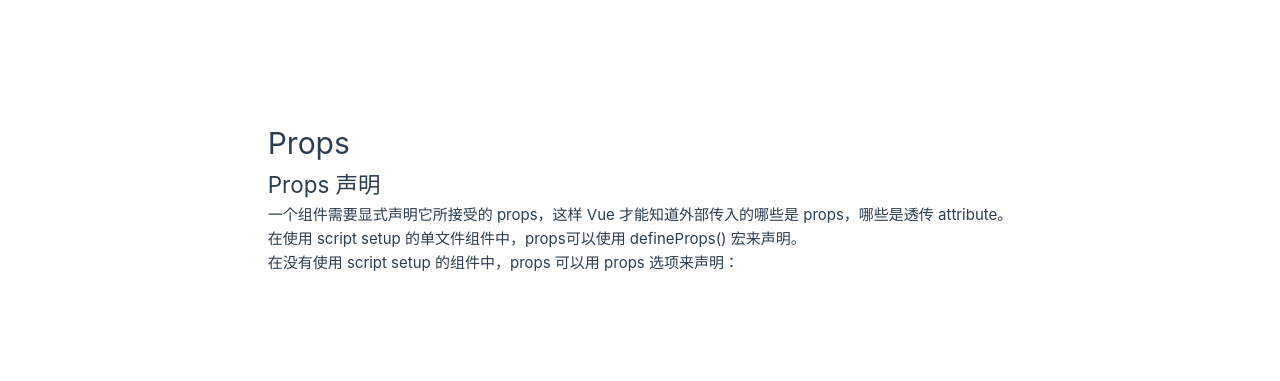
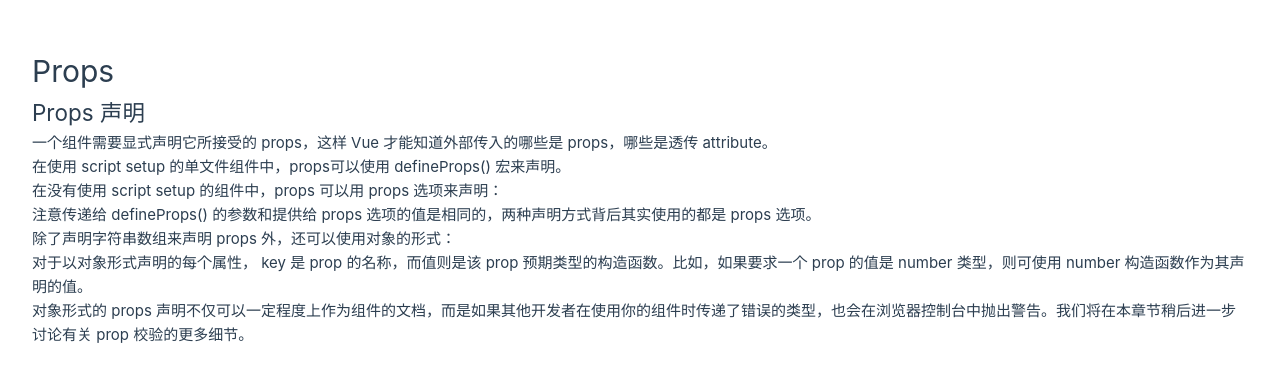
Before and after one commit to ShenlongDev/vue_xx, a Vue app: page / in a window 1280 px wide. Shown: the part 203-584 px from the top of the page. Built offline with nearby package versions, Linux system fonts and the light colour scheme.

Commit message:
docs: Props声明2
- 声明 Props 以对象形式

```diff
--- a/src/views/docs_component/ComponentProps.vue
+++ b/src/views/docs_component/ComponentProps.vue
@@ -4,18 +4,19 @@
   <p>一个组件需要显式声明它所接受的 props，这样 Vue 才能知道外部传入的哪些是 props，哪些是透传 attribute。</p>
   <p>在使用 script setup 的单文件组件中，props可以使用 defineProps() 宏来声明。</p>
   <p>在没有使用 script setup 的组件中，props 可以用 props 选项来声明：</p>
+  <p>注意传递给 defineProps() 的参数和提供给 props 选项的值是相同的，两种声明方式背后其实使用的都是 props 选项。</p>
+  <p>除了声明字符串数组来声明 props 外，还可以使用对象的形式：</p>
+  <p>对于以对象形式声明的每个属性， key 是 prop 的名称，而值则是该 prop 预期类型的构造函数。比如，如果要求一个 prop 的值是 number 类型，则可使用 number 构造函数作为其声明的值。</p>
+  <p>对象形式的 props 声明不仅可以一定程度上作为组件的文档，而是如果其他开发者在使用你的组件时传递了错误的类型，也会在浏览器控制台中抛出警告。我们将在本章节稍后进一步讨论有关 prop 校验的更多细节。</p>
 </template>
 
-<!-- <script setup>
-const props = defineProps(['foo'])
+<script setup>
+const props = defineProps({
+  bar: {
+    type: String,
+    default: 'bar'
+  }
+})
 
-console.log(props.foo)
-</script> -->
-<script>
-export default {
-  props: ['foo'],
-  setup(props) {
-    console.log(props.foo)
-  }
-}
+console.log('defineProps', props.bar)
 </script>
```
